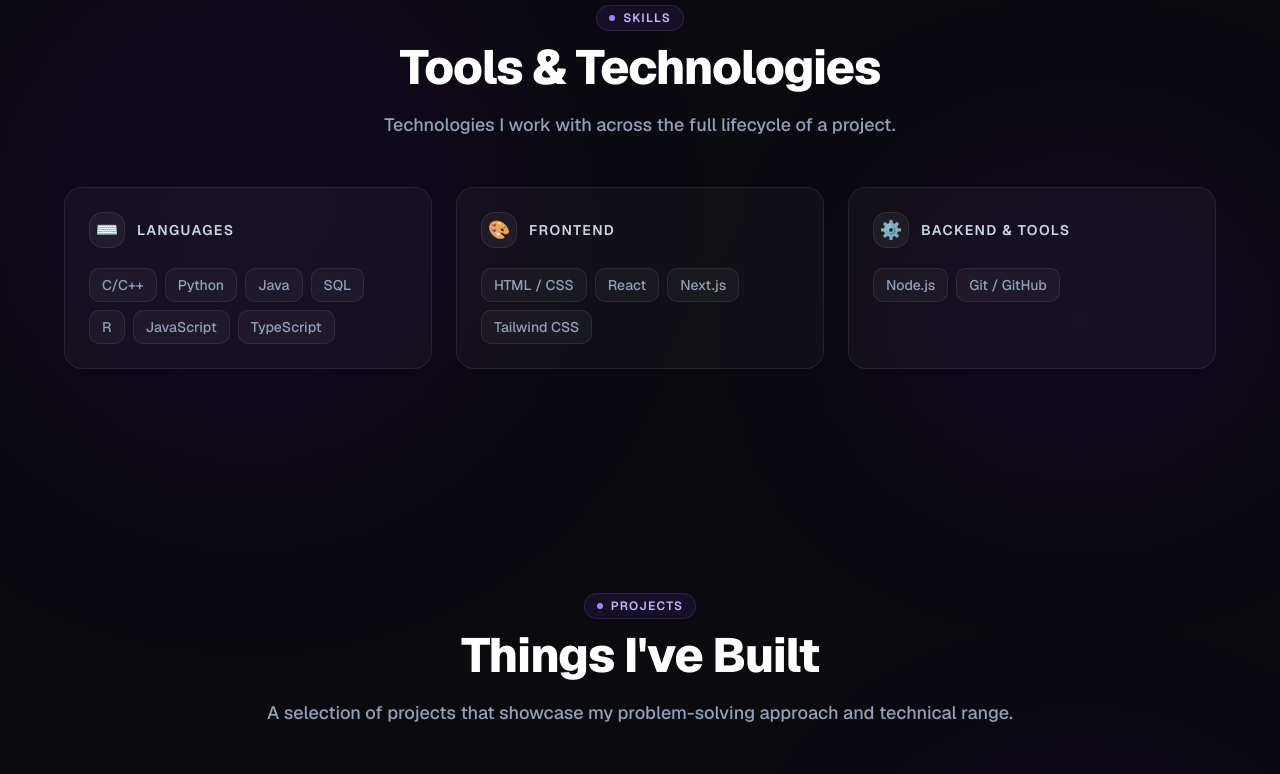
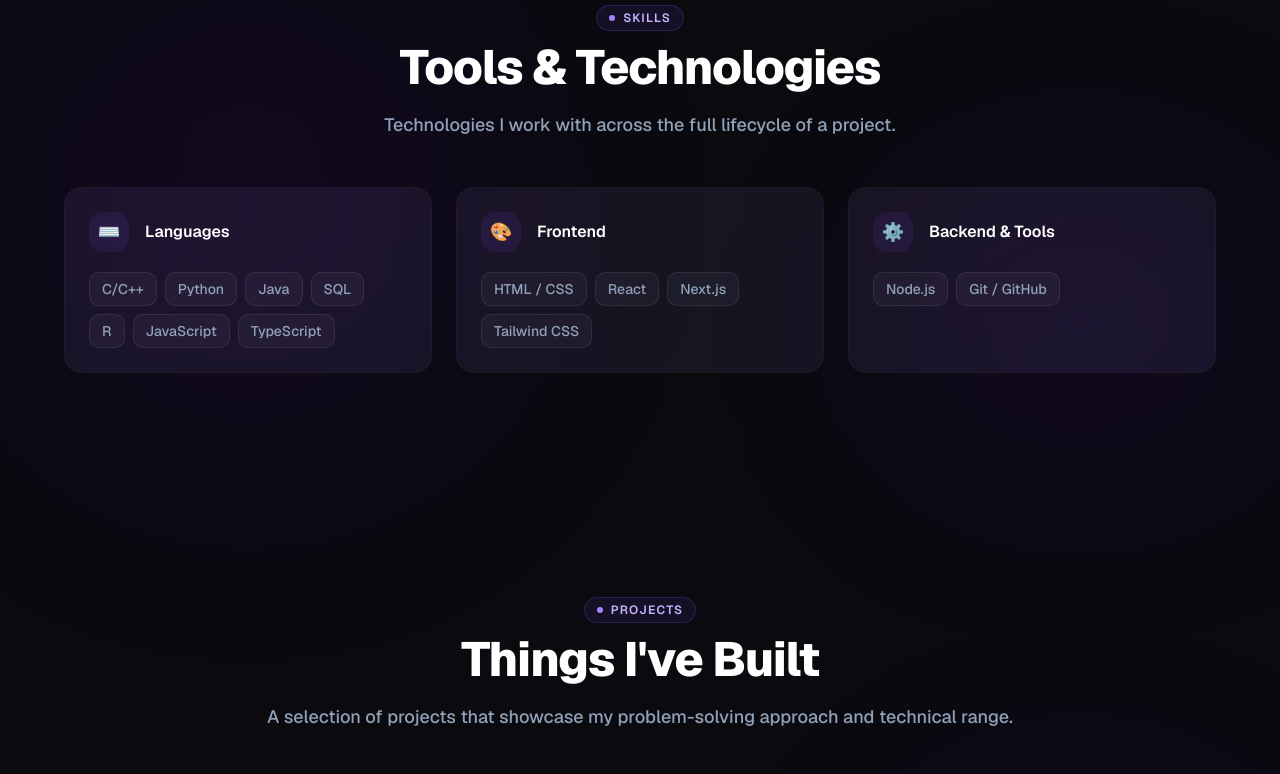
Before and after one commit to ProgAm1/my-portfolio, a Next.js app: page / in a window 1280 px wide. Shown: the part 1817-2591 px from the top of the page. Built offline with nearby package versions, Linux system fonts and the light colour scheme.

Commit message:
Update/improve skills cards

```diff
--- a/components/skills.tsx
+++ b/components/skills.tsx
@@ -9,17 +9,17 @@ import { FadeIn, useIsMobile } from "@/components/animations";
 const categoryMeta: Record<string, { icon: string; gradient: string; glow: string }> = {
   Languages: {
     icon: "⌨️",
-    gradient: "from-violet-500/20 to-indigo-500/10",
+    gradient: "from-violet-500/10 to-indigo-500/10",
     glow: "hover:shadow-[0_0_30px_rgba(139,92,246,0.12)]",
   },
   Frontend: {
     icon: "🎨",
-    gradient: "from-violet-500/20 to-indigo-500/10",
+    gradient: "from-violet-500/10 to-indigo-500/10",
     glow: "hover:shadow-[0_0_30px_rgba(139,92,246,0.12)]",
   },
   "Backend & Tools": {
     icon: "⚙️",
-    gradient: "from-violet-500/20 to-indigo-500/10",
+    gradient: "from-violet-500/10 to-indigo-500/10",
     glow: "hover:shadow-[0_0_30px_rgba(139,92,246,0.12)]",
   },
 };
@@ -69,30 +69,32 @@ export default function Skills() {
           {skillCategories.map((cat, index) => {
             const meta = categoryMeta[cat.category] ?? {
               icon: "🔧",
-              gradient: "from-slate-500/20 to-slate-500/10",
+              gradient: "from-slate-500/10 to-slate-500/10",
               glow: "",
             };
             const pill = pillColor[cat.category] ?? "";
 
             return (
-              <FadeIn key={cat.category} delay={0.1 + index * 0.1}>
-                <motion.div
-                  whileHover={{ y: -4, scale: 1.03 }}
-                  whileTap={{ scale: 0.98 }}
-                  transition={{ duration: 0.2, ease: "easeOut" }}
-                  className={`group relative overflow-hidden rounded-2xl border border-white/8 bg-white/[0.03] p-5 md:p-6 transition-shadow duration-300 ${meta.glow} h-full`}
+              <FadeIn key={cat.category} delay={0.15 + index * 0.1}>
+                <div
+                  className={`group relative overflow-hidden rounded-2xl border border-white/5 bg-white/[0.03] p-5 md:p-6 transition-all duration-300 hover:-translate-y-1 hover:border-violet-500/30 ${meta.glow} h-full`}
                 >
-                  {/* Card gradient tint */}
+                  {/* Gradient background */}
                   <div
-                    className={`pointer-events-none absolute inset-0 -z-10 bg-gradient-to-br ${meta.gradient} opacity-100 md:opacity-0 transition-opacity duration-300 md:group-hover:opacity-100`}
+                    className={`pointer-events-none absolute inset-0 rounded-2xl bg-gradient-to-br ${meta.gradient} opacity-50 transition-opacity duration-300 group-hover:opacity-80`}
                   />
 
+                  {/* Soft light overlay */}
+                  <div className="pointer-events-none absolute inset-0 rounded-2xl bg-white/[0.02] opacity-0 transition-opacity duration-300 group-hover:opacity-100" />
+
+                  {/* Content */}
+                  <div className="relative flex flex-col h-full">
                     {/* Header */}
-                  <div className="mb-4 md:mb-5 flex items-center gap-3">
-                    <span className="flex h-8 w-8 md:h-9 md:w-9 items-center justify-center rounded-xl bg-white/5 text-base md:text-lg border border-white/8">
+                    <div className="mb-4 md:mb-5 flex items-center gap-4">
+                      <div className="flex h-10 w-10 shrink-0 items-center justify-center rounded-xl bg-violet-500/10 text-lg transition-colors group-hover:bg-violet-500/20">
                         {meta.icon}
-                    </span>
-                    <h3 className="text-xs md:text-sm font-semibold uppercase tracking-widest text-slate-300">
+                      </div>
+                      <h3 className="text-sm md:text-base font-semibold text-white">
                         {cat.category}
                       </h3>
                     </div>
@@ -108,7 +110,8 @@ export default function Skills() {
                         </span>
                       ))}
                     </div>
-                </motion.div>
+                  </div>
+                </div>
               </FadeIn>
             );
           })}
```
Lines whose indentation alone changed are shown as unchanged.
